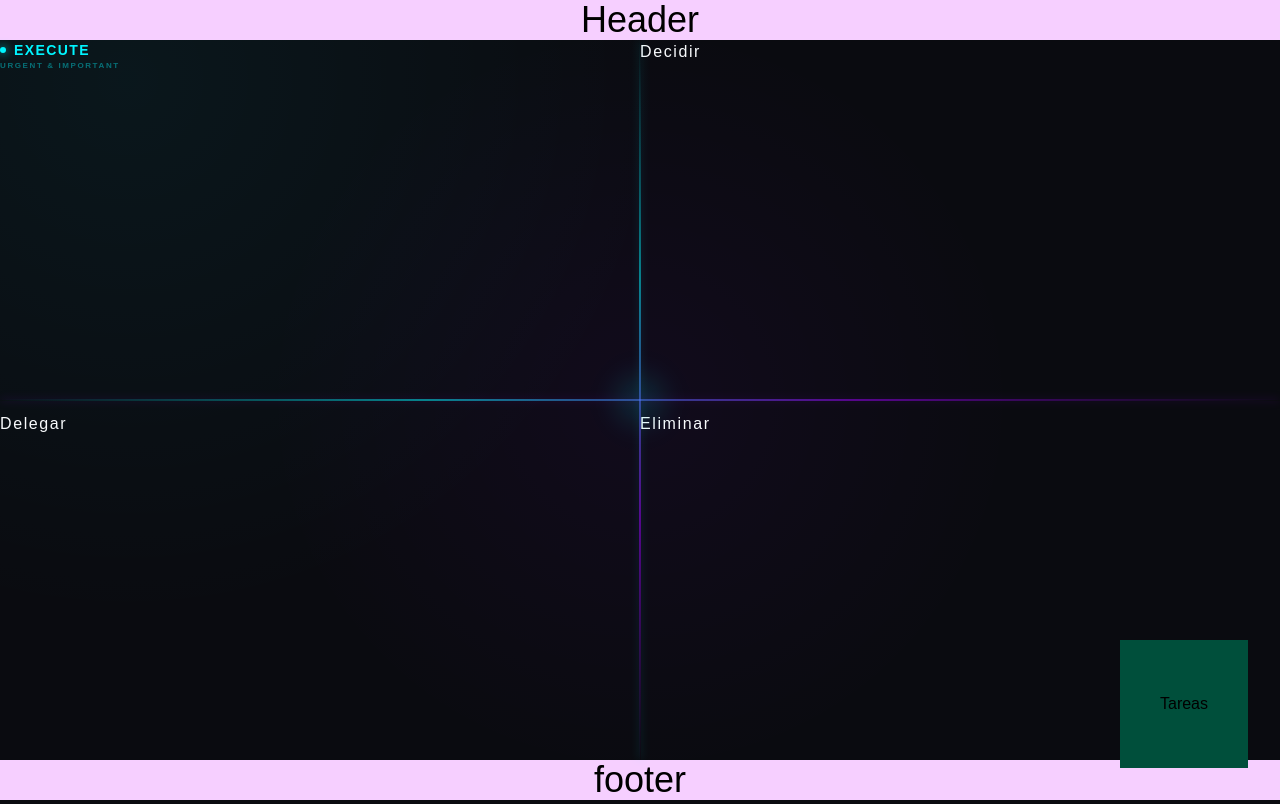
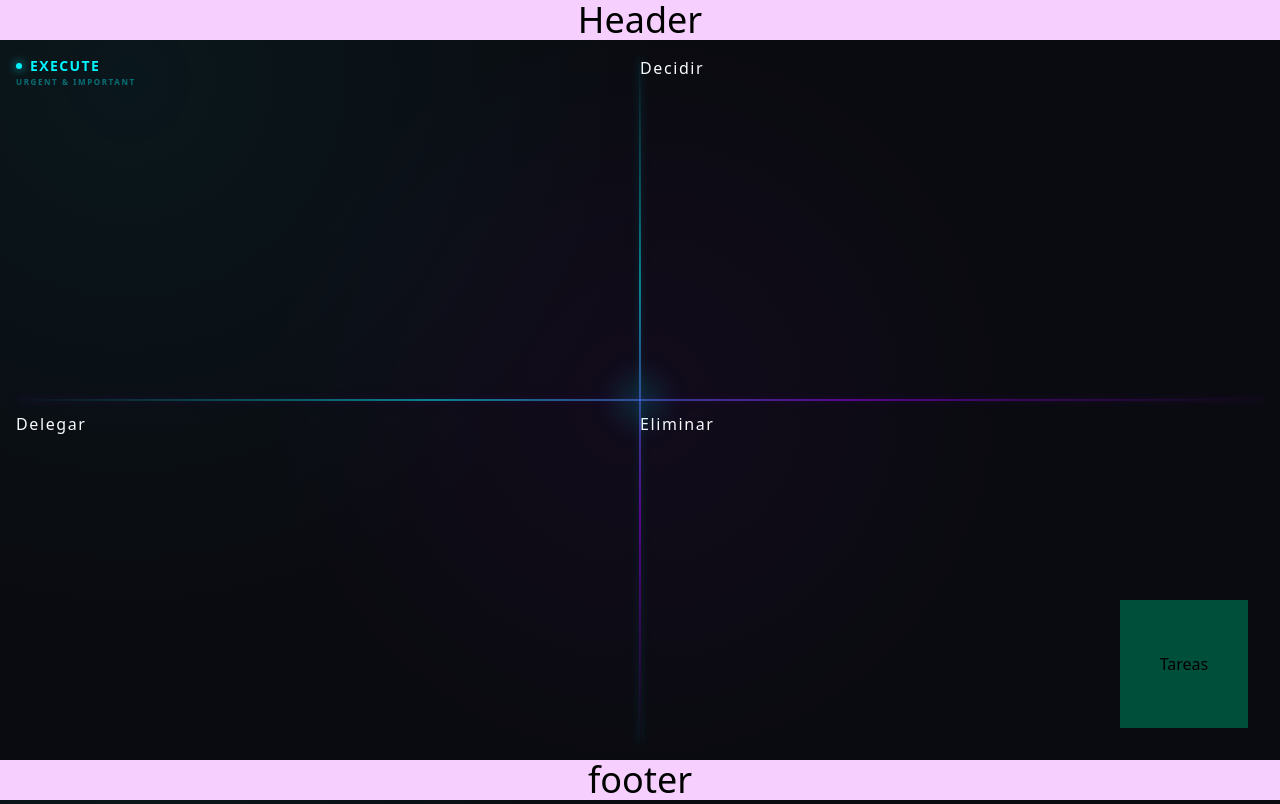
Before and after one commit to Merigaz/prototype-task-app, a Next.js app: page / in a window 1280 px wide. Built offline with nearby package versions, Linux system fonts and the light colour scheme.

Commit message:
google fonts

```diff
--- a/app/layout.tsx
+++ b/app/layout.tsx
@@ -1,14 +1,14 @@
 import type { Metadata } from "next";
-import { Geist, Geist_Mono } from "next/font/google";
+import { Plus_Jakarta_Sans, Space_Grotesk } from "next/font/google";
 import "./styles/globals.css";
 
-const geistSans = Geist({
-  variable: "--font-geist-sans",
+const jakartaSans = Plus_Jakarta_Sans({
+  variable: "--font-font-sans",
   subsets: ["latin"],
 });
 
-const geistMono = Geist_Mono({
-  variable: "--font-geist-mono",
+const spaceGrotesk = Space_Grotesk({
+  variable: "--font-font-display",
   subsets: ["latin"],
 });
 
@@ -25,7 +25,7 @@ export default function RootLayout({
   return (
     <html lang="en">
       <body
-        className={`${geistSans.variable} ${geistMono.variable} antialiased` }
+        className={`${jakartaSans.variable} ${spaceGrotesk.variable} antialiased`}
       >
         <header className="flex flex-row justify-center bg-fuchsia-200 text-4xl text-black ">
           <div className=" text-4xl text-black">Header</div>
--- a/app/page.tsx
+++ b/app/page.tsx
@@ -15,7 +15,7 @@ export default function Home() {
     setOpenJobList(false);
   }
   return (
-    <main className="grow">
+    <main className="flex-1 p-4 relative overflow-hidden">
       {OpenJobList ? (
         <div
           onClick={handleCloseJobList}
--- a/app/styles/globals.css
+++ b/app/styles/globals.css
@@ -12,7 +12,6 @@
 }
 
 body {
-  font-family: Arial, Helvetica, sans-serif;
   display: flex;
   flex-direction: column;
   justify-content: flex-start;
@@ -31,4 +30,7 @@ body {
       rgba(0, 245, 255, 0.05) 0%,
       transparent 40%
     );
+  overflow: hidden;
+  -webkit-font-smoothing: antialiased;
+  -moz-osx-font-smoothing: grayscale;
 }
```
